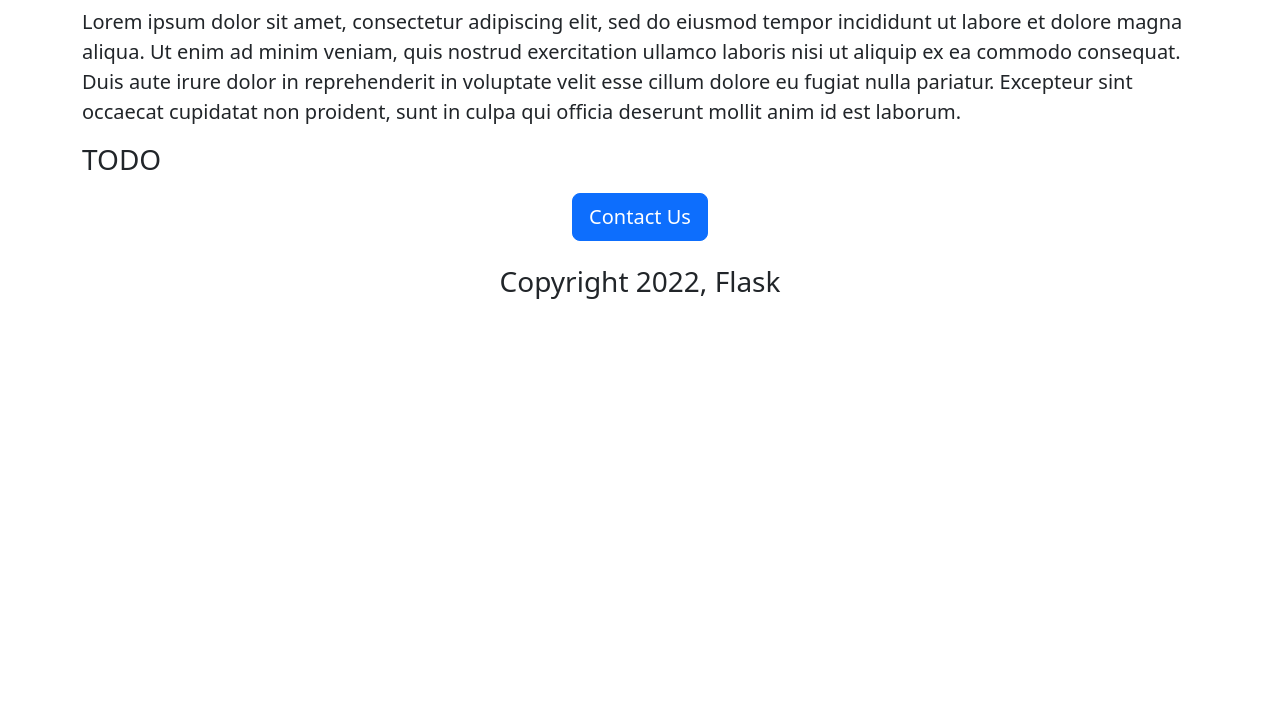
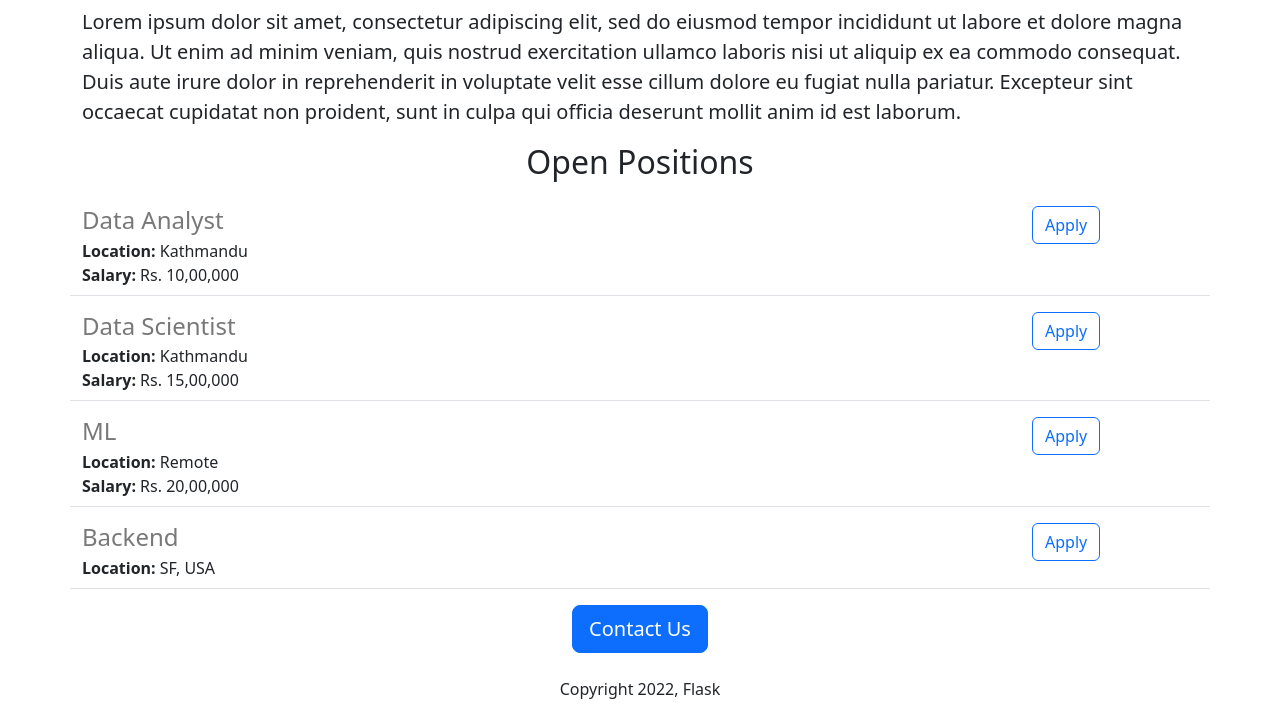
Before and after one commit to joshuashumshere/jovian-careers-website-v2, a Flask app: page / in a window 1280 px wide. Shown: the part 455-1172 px from the top of the page. Before the commit the page ends 754 px from the top, so only its background shows below. Run offline with Flask 3, Linux system fonts and the light colour scheme.

Commit message:
Added dynamic data + API Route

```diff
--- a/main.py
+++ b/main.py
@@ -1,12 +1,40 @@
-from flask import Flask, render_template
+from flask import Flask, render_template, jsonify
+
+#jsnoify helps represent dynamic data using an API via a JSON
 
 app = Flask(__name__)  # create an object of the class
+
+JOBS = [{
+  'id': 1,
+  'title': 'Data Analyst',
+  'location': 'Kathmandu',
+  'salary': 'Rs. 10,00,000'
+}, {
+  'id': 2,
+  'title': 'Data Scientist',
+  'location': 'Kathmandu',
+  'salary': 'Rs. 15,00,000'
+}, {
+  'id': 3,
+  'title': 'ML',
+  'location': 'Remote',
+  'salary': 'Rs. 20,00,000'
+}, {
+  'id': 4,
+  'title': 'Backend',
+  'location': 'SF, USA'
+}]
 
 
 @app.route("/")  #path of the url after the url
 def hello_world():
-  return render_template('home_css_bootstrap.html')
+  return render_template('home_css_bootstrap.html', jobs=JOBS)
   #render_template('home.html') # this was with original CSS that was manually input
+
+@app.route("/api/jobs")
+#put api before the page to differentiate between html and json
+def list_jobs():
+  return jsonify(JOBS)
 
 
 if __name__ == '__main__':
--- a/templates/home_css_bootstrap.html
+++ b/templates/home_css_bootstrap.html
@@ -22,8 +22,14 @@
       <p class="lead">
           Lorem ipsum dolor sit amet, consectetur adipiscing elit, sed do eiusmod tempor incididunt ut labore et dolore magna aliqua. Ut enim ad minim veniam, quis nostrud exercitation ullamco laboris nisi ut aliquip ex ea commodo consequat. Duis aute irure dolor in reprehenderit in voluptate velit esse cillum dolore eu fugiat nulla pariatur. Excepteur sint occaecat cupidatat non proident, sunt in culpa qui officia deserunt mollit anim id est laborum.
       </p>
-      <h3 class="text-center>Open Positions</h3>
-      <p class="bodytext">TODO</p>
+      <h2 class="text-center mt-2 mb-4">Open Positions</h3>
+      <p>
+        <!-- insert dynamic data using flask from main.py -->
+        {% for job in jobs%}
+          {% include 'jobitem.html'%}
+        <!-- pass the variables from another html template -->
+        {% endfor %}
+      </p>
       <div class="text-center">
       <button type="button" class="btn btn-primary btn-lg">Contact Us</button>
         <p class="mt-4">Copyright 2022, Flask</p>
--- /dev/null
+++ b/templates/jobitem.html
@@ -0,0 +1,19 @@
+<div class="border-bottom row" style="margin-bottom:16px;padding-bottom:8px;">
+  <!-- remeber to put the div class in a row and split it into two columns with 9 and 3 across -->
+  <div class="col-10">
+    <h4
+style="color:rgb(120,120,120); margin-bottom:4px;">{{job['title']}}
+    </h4>
+    <div>
+      <b>Location:</b> {{job['location']}}
+    </div>
+    {% if 'salary' in job  %}
+    <div>
+      <b>Salary:</b> {{job['salary']}}
+    </div>
+    {% endif %}
+  </div>
+  <div class="col-2">
+    <button type="button" class="btn btn-outline-primary float-right align-middle">Apply</button>
+  </div>
+  </div>
```
